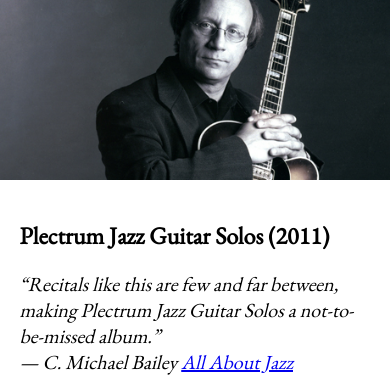
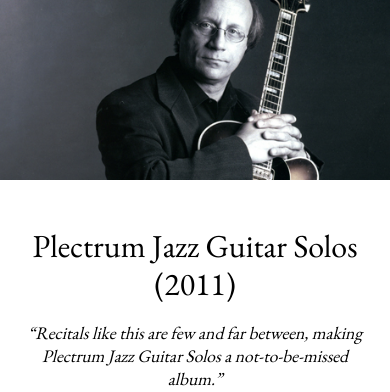
Before and after one commit to thecaprad/frankportolese, a Django app: page /media/ in a window 390 px wide; the page is wider, and only the part inside the window is pictured. Shown: the part 41-433 px from the top of that part. Run offline with Django 3.2, Linux system fonts and the light colour scheme; some web fonts are replaced.

Commit message:
Makes /media/ page responsive

```diff
--- a/gig_calendar/static/gig_calendar/style.css
+++ b/gig_calendar/static/gig_calendar/style.css
@@ -271,6 +271,23 @@
     color: rgba(0, 0, 0, 0.486);
 }
 
+.media-title {
+    font-family: 'EB Garamond', serif;
+    font-size: 2rem;
+    margin-bottom: 0;
+    font-weight: 500;
+    line-height: 1.2;
+    text-align: center;
+}
+
+#media-video {
+    width: 100%;
+}
+
+#media-video iframe {
+    height: 200px;
+}
+
 .blog-list-header {
     margin: 0 auto;
 }
@@ -370,7 +387,6 @@
 /* DESKTOP QUERY */
 @media screen and (min-width: 820px) {
 
-    /* BASE DESKTOP */
     nav {
         width: 100%;
         height: 54px;
@@ -435,4 +451,8 @@
     .container {
         width: 55%;
     }
+
+    #media-video iframe {
+        height: 390px;
+    }
 }
--- a/gig_calendar/templates/gig_calendar/media.html
+++ b/gig_calendar/templates/gig_calendar/media.html
@@ -3,35 +3,33 @@
 
 {% block content %}
     <div class="container">
-        <!-- Music -->
-        <h2 class="text-center">Plectrum Jazz Guitar Solos (2011)</h2>
-        <p class="text-center"><i>
-            “Recitals like this are few and far between, making Plectrum Jazz
-            Guitar Solos a not-to-be-missed album.”
-            <br>
-            — C. Michael Bailey
-                <a href="https://www.allaboutjazz.com/plectrum-jazz-guitar-solos-frank-portolese-self-produced-review-by-c-michael-bailey.php">
-                    All About Jazz
-                </a>
-        </i></p>
+        <div style="text-align: center;">
+            <h2 class="media-title">Plectrum Jazz Guitar Solos (2011)</h2>
+            <p style="font-size: 1.1rem;"><i>
+                “Recitals like this are few and far between, making Plectrum Jazz Guitar Solos a not-to-be-missed album.”
+            </i></p>
+            <p style="font-size: 1.1rem;"><i>
+                — C. Michael Bailey
+                    <a href="https://www.allaboutjazz.com/plectrum-jazz-guitar-solos-frank-portolese-self-produced-review-by-c-michael-bailey.php" style="color: black;">
+                        All About Jazz
+                    </a>
+            </i></p>
+        </div>
         <!--   Apple Music iFrame   -->
         <iframe id="itunes-iframe" allow="autoplay *; encrypted-media *;" style="width:100%;overflow:hidden;background:transparent;" sandbox="allow-forms allow-popups allow-same-origin allow-scripts allow-storage-access-by-user-activation allow-top-navigation-by-user-activation" src="https://embed.music.apple.com/us/album/plectrum-jazz-guitar-solos/405591539?app=music" height="350" frameborder="0"></iframe>
         <br><br>
         <!-- Instructional YouTube videos -->
-        <h2 class="text-center">Instructional YouTube videos</h2>
-        <p class="text-center">
-            Over the years I’ve uploaded free video lessons to YouTube
-            for those interested in learning jazz guitar. I teach you
-            the essentials of learning the neck, beginning jazz chords
-            and scales. It’s all there. There’s no excuse now.<br><br>
+        <h2 class="media-title">Instructional YouTube videos</h2>
+        <p style="font-size: 1.1rem; text-align: center;">
+            Over the years I’ve uploaded free video lessons to YouTube for those interested in learning jazz guitar. I teach you the essentials of learning the neck, beginning jazz chords and scales. It’s all there. There’s no excuse now.<br><br>
             Find the lessons on my channel
-            <a href="https://www.youtube.com/user/Bopizoid">
+            <a href="https://www.youtube.com/user/Bopizoid" style="color: black;">
                 here.
             </a>
         </p>
         <!-- Embedded YouTube player -->
-        <div style="text-align:center">
-            <iframe width="560" height="315" src="https://www.youtube.com/embed/ogdtahxgYVg" frameborder="0" allow="accelerometer; autoplay; encrypted-media; gyroscope; picture-in-picture" allowfullscreen></iframe>
+        <div id="media-video" style="text-align:center">
+            <iframe width="100%" height="315" src="https://www.youtube.com/embed/ogdtahxgYVg" frameborder="0" allow="accelerometer; autoplay; encrypted-media; gyroscope; picture-in-picture" allowfullscreen></iframe>
         </div>
     </div>
     <br><br><br>
```
